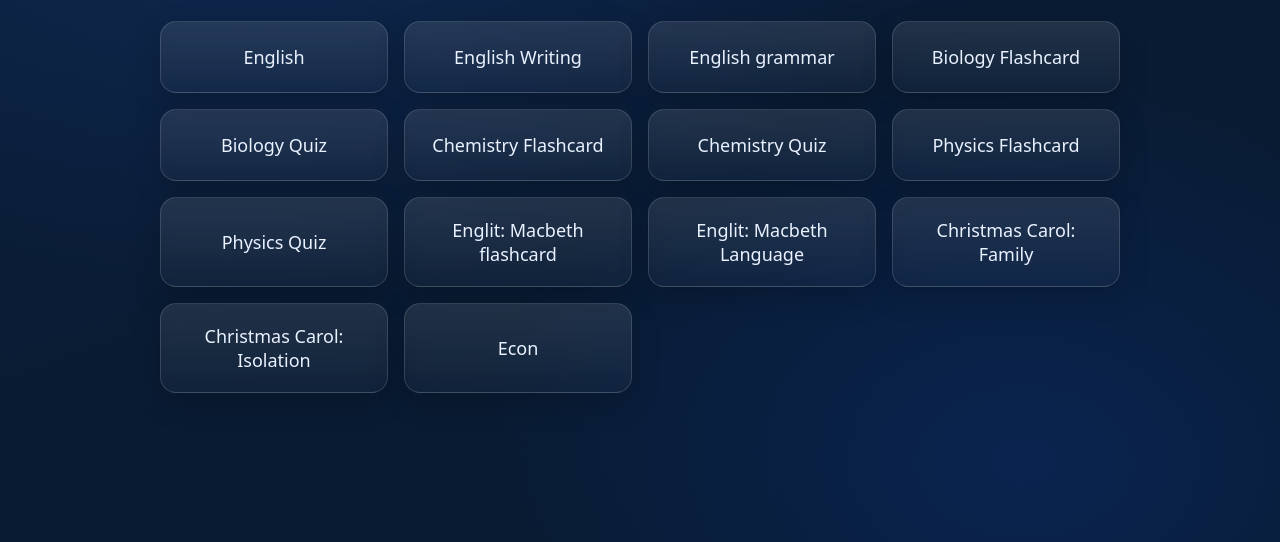
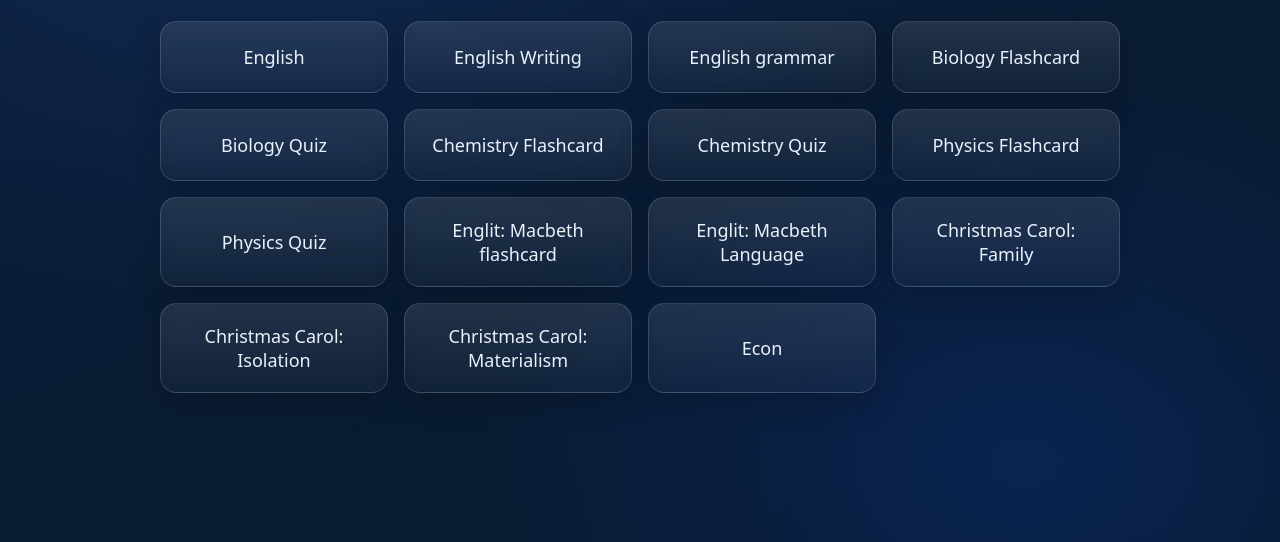
Before and after one commit to missk527/Y11, a plain HTML site: page Haysten.html in a window 1280 px wide. Shown: the part 258-800 px from the top of the page. Drawn offline with Linux system fonts and the light colour scheme.

Commit message:
Update Haysten.html

```diff
--- a/Haysten.html
+++ b/Haysten.html
@@ -123,6 +123,7 @@
 <a class="subject" href="https://missk527.github.io/englit/maclang.html" target="_blank" rel="noopener">Englit: Macbeth Language</a>
       <a class="subject" href="https://missk527.github.io/englit/ccfamily.html" target="_blank" rel="noopener">Christmas Carol: Family</a>
         <a class="subject" href="https://missk527.github.io/englit/iso.html" target="_blank" rel="noopener">Christmas Carol: Isolation</a>
+      <a class="subject" href="https://missk527.github.io/englit/mat.html" target="_blank" rel="noopener">Christmas Carol: Materialism</a>
       <a class="subject" href="https://missk527.github.io/Y11/econmc.html" target="_blank" rel="noopener">Econ</a>
     </section>
   </main>
```
